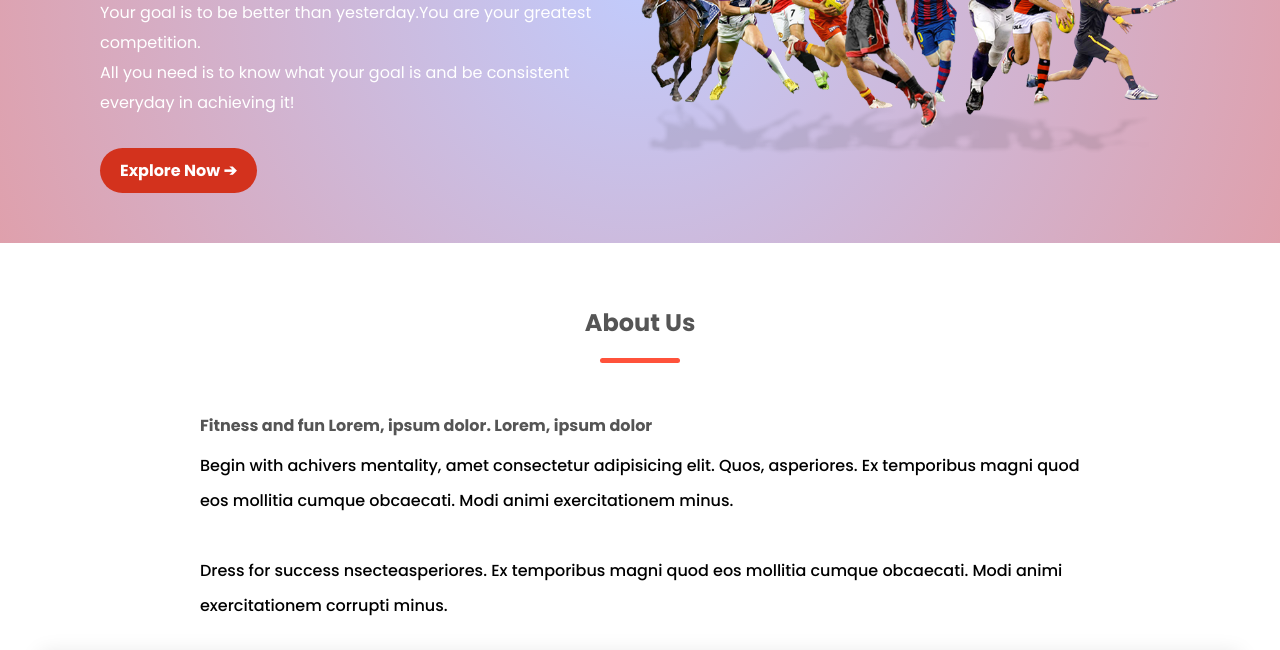
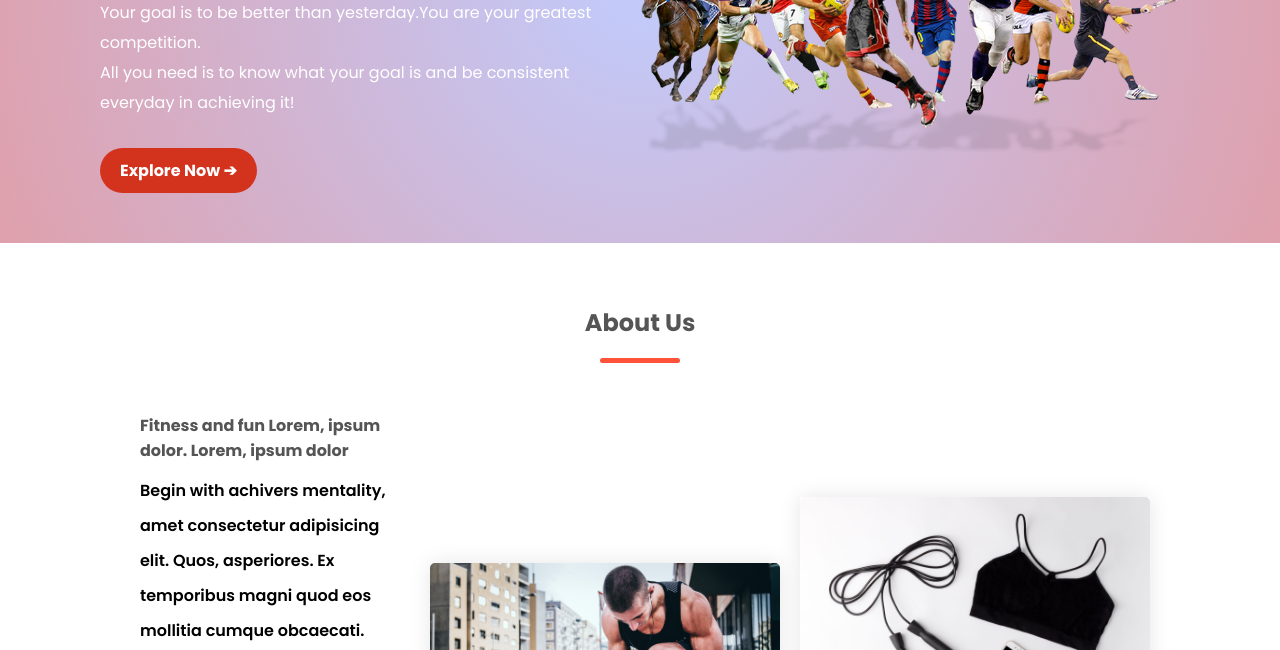
Before and after one commit to devAbdulsalam/fitness, a plain HTML site: page index.html in a window 1280 px wide. Shown: the part 272-922 px from the top of the page. Drawn offline with nearby package versions, Linux system fonts and the light colour scheme.

Commit message:
update swipper

```diff
--- a/index.html
+++ b/index.html
@@ -77,25 +77,23 @@
 			<div id="about" class="about">
 				<h2 class="head title">About Us</h2>
 				<div class="about-content">
-					<div>
+					<div class="desc">
 						<h4>Fitness and fun Lorem, ipsum dolor. Lorem, ipsum dolor</h4>
 						<p>
 							Begin with achivers mentality, amet consectetur adipisicing elit.
 							Quos, asperiores. Ex temporibus magni quod eos mollitia cumque
 							obcaecati. Modi animi exercitationem minus.
-							<br>
-							<br>
-								Dress for success nsecteasperiores. Ex temporibus magni quod eos
-								mollitia cumque obcaecati. Modi animi exercitationem corrupti
-								minus.
-							</p>
-						</div>
+							<br />
+							Dress for success nsecteasperiores. Ex temporibus magni quod eos
+							mollitia cumque obcaecati. Modi animi exercitationem corrupti
+							minus.
+						</p>
 					</div>
 					<div class="about-img">
 						<img src="store image/images/ready1.jpg" />
 					</div>
 					<div class="about-img">
-						<img src="store image/images/ready1.jpg" />
+						<img src="store image/images/ready2.jpg" />
 					</div>
 				</div>
 			</div>
@@ -415,6 +413,8 @@
 					</div>
 				</div>
 			</div>
+			<div class="swiper-button-next"></div>
+			<div class="swiper-button-prev"></div>
 			<div class="swiper-pagination"></div>
 		</section>
 
@@ -570,12 +570,14 @@
 		<script src="https://cdn.jsdelivr.net/npm/swiper@8/swiper-bundle.min.js"></script>
 		<script>
 			var swiper = new Swiper(".mySwiper", {
+				speed: 400,
 				pagination: {
 					el: ".swiper-pagination",
-					clickable: true,
-					renderBullet: function (index, className) {
-						return '<span class="' + className + '">' + (index + 1) + "</span>";
-					},
+					type: "fraction",
+				},
+				navigation: {
+					nextEl: ".swiper-button-next",
+					prevEl: ".swiper-button-prev",
 				},
 			});
 		</script>
--- a/style.css
+++ b/style.css
@@ -100,22 +100,25 @@ section{
 
 /* About */
 .about-content{
-  width: 75%;
+  width: 85%;
   margin: 0 auto;
   display: flex;
-  flex-wrap: wrap;
   margin-top: 25px;
   gap: 20px;
   justify-content: center;
-  align-items: flex-start;
+  align-items: center;
 }
 .about-content h4{
   padding: 0 10px;
+  font-weight: 700;
+}
+.about-content .desc{
+  flex-basis: 50%;
 }
 .about-content p{
   line-height: 35px;
   color: #000;
-  font-weight: 500;
+  font-weight: 600;
   padding: 10px;
 }
 .head{
@@ -136,6 +139,9 @@ section{
   border-radius: 5px;
   max-width: 350px;
   max-height: 450px;
+}
+.about-img:hover {
+  transform: translateY(-10px);
 }
 
 
```
Also changed, not shown: store image/images/white.png (renamed from store image/images/smart_watch-removebg-preview.png).
